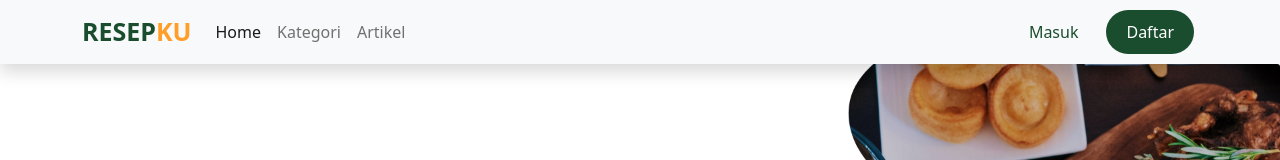
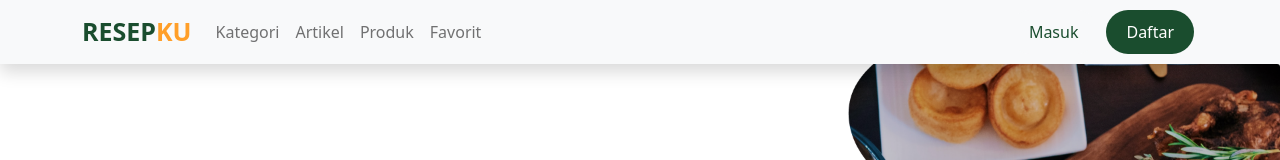
Before and after one commit to shidqiiii/resepku, a React (Create React App) app: page / in a window 1280 px wide. Shown: the top 160 px of the page. Built offline with nearby package versions, Linux system fonts and the light colour scheme; no server answers.

Commit message:
update navbar

```diff
--- a/src/Components/NavigationBar.js
+++ b/src/Components/NavigationBar.js
@@ -9,9 +9,10 @@ export default function NavigationBar() {
                 <Navbar.Toggle aria-controls="basic-navbar-nav" />
                 <Navbar.Collapse id="basic-navbar-nav">
                     <Nav className="me-auto">
-                        <Nav.Link href="#" className='active'>Home</Nav.Link>
                         <Nav.Link href="#">Kategori</Nav.Link>
                         <Nav.Link href="#">Artikel</Nav.Link>
+                        <Nav.Link href="#">Produk</Nav.Link>
+                        <Nav.Link href="#">Favorit</Nav.Link>
                     </Nav>
                     <Nav className="ms-auto">
                         <Button variant='light' className='mx-1 login'>Masuk</Button>
```
